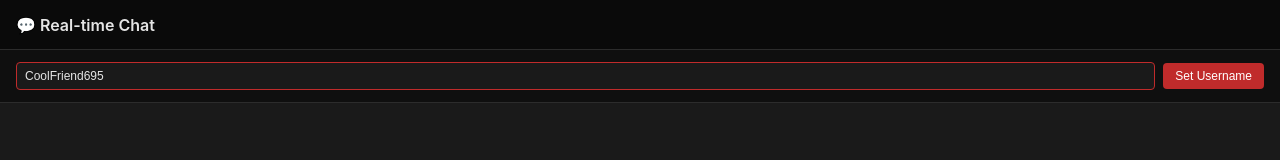
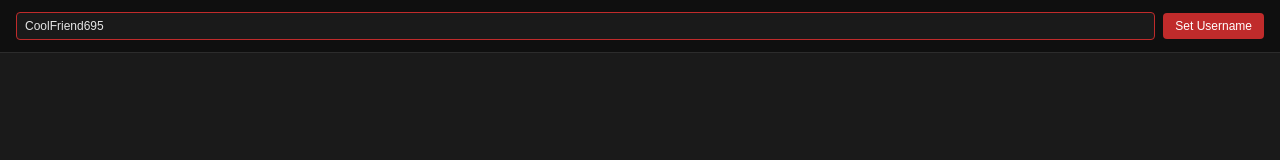
Before and after one commit to TheKhosa/chat, a website: page public/index.html in a window 1280 px wide. Drawn offline with nearby package versions, Linux system fonts and the light colour scheme; no server answers.

Commit message:
Update index.html
Removed redundant header

```diff
--- a/public/index.html
+++ b/public/index.html
@@ -41,7 +41,6 @@
 </head>
 <body>
     <div class="container">
-        <div class="header"><h1>💬 Real-time Chat</h1></div>
         <div id="usernameSetup" class="username-setup">
             <input type="text" id="usernameInput" placeholder="Enter your username..." maxlength="20">
             <button id="setUsernameBtn">Set Username</button>
```
